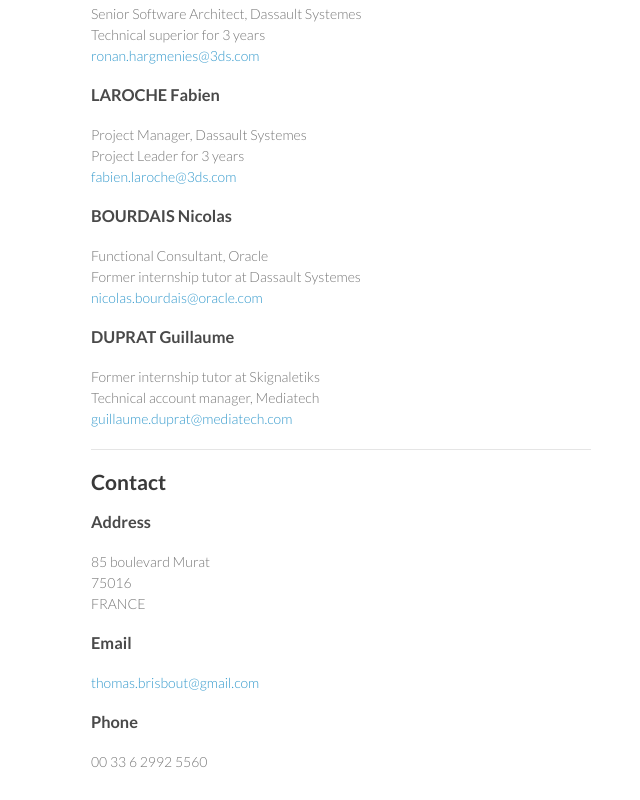
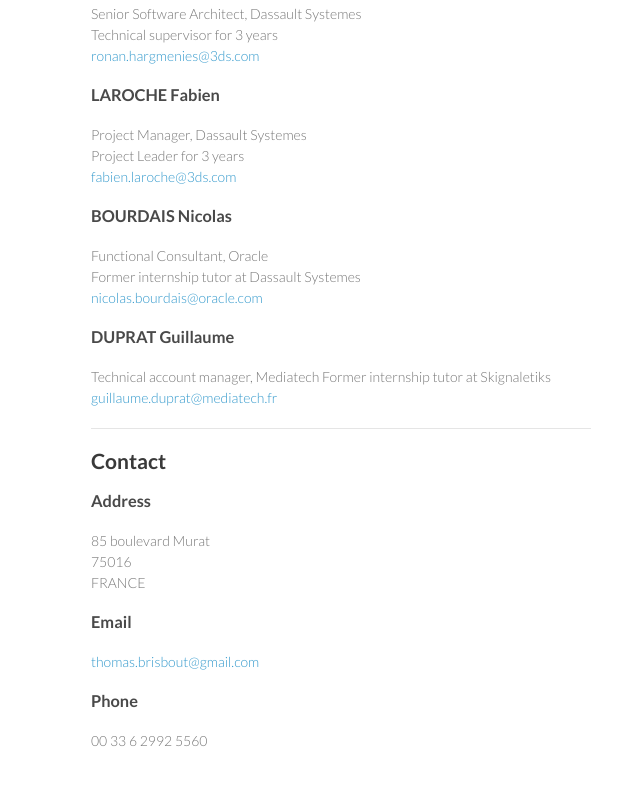
Before and after one commit to tbrisbout/boubz.github.io.old, a plain HTML site: page index.html in a window 1280 px wide. Shown: the part 2851-3651 px from the top of the page, without its empty margins (479-1119 px from the left). Drawn offline with Linux system fonts and the light colour scheme.

Commit message:
Replace master branch with page content via GitHub

```diff
--- a/index.html
+++ b/index.html
@@ -177,7 +177,7 @@ Trilingual engineering course in computing, mechanics and electronics.</p>
 <h3>HARMEGNIES Ronan</h3>
 
 <p>Senior Software Architect, Dassault Systemes<br>
-Technical superior for 3 years<br><a href="mailto:ronan.hargmenies@3ds.com">ronan.hargmenies@3ds.com</a></p>
+Technical supervisor for 3 years<br><a href="mailto:ronan.hargmenies@3ds.com">ronan.hargmenies@3ds.com</a></p>
 
 <h3>LAROCHE Fabien</h3>
 
@@ -191,8 +191,8 @@ Former internship tutor at Dassault Systemes<br><a href="mailto:nicolas.bourdais
 
 <h3>DUPRAT Guillaume</h3>
 
-<p>Former internship tutor at Skignaletiks<br>
-Technical account manager, Mediatech<br><a href="mailto:guillaume.duprat@mediatech.com">guillaume.duprat@mediatech.com</a>    </p>
+<p>Technical account manager, Mediatech
+Former internship tutor at Skignaletiks<br><a href="mailto:guillaume.duprat@mediatech.fr">guillaume.duprat@mediatech.fr</a> </p>
 
 <hr><h2>Contact</h2>
 
```
Also changed, not shown: params.json (+1 -1 lines).
